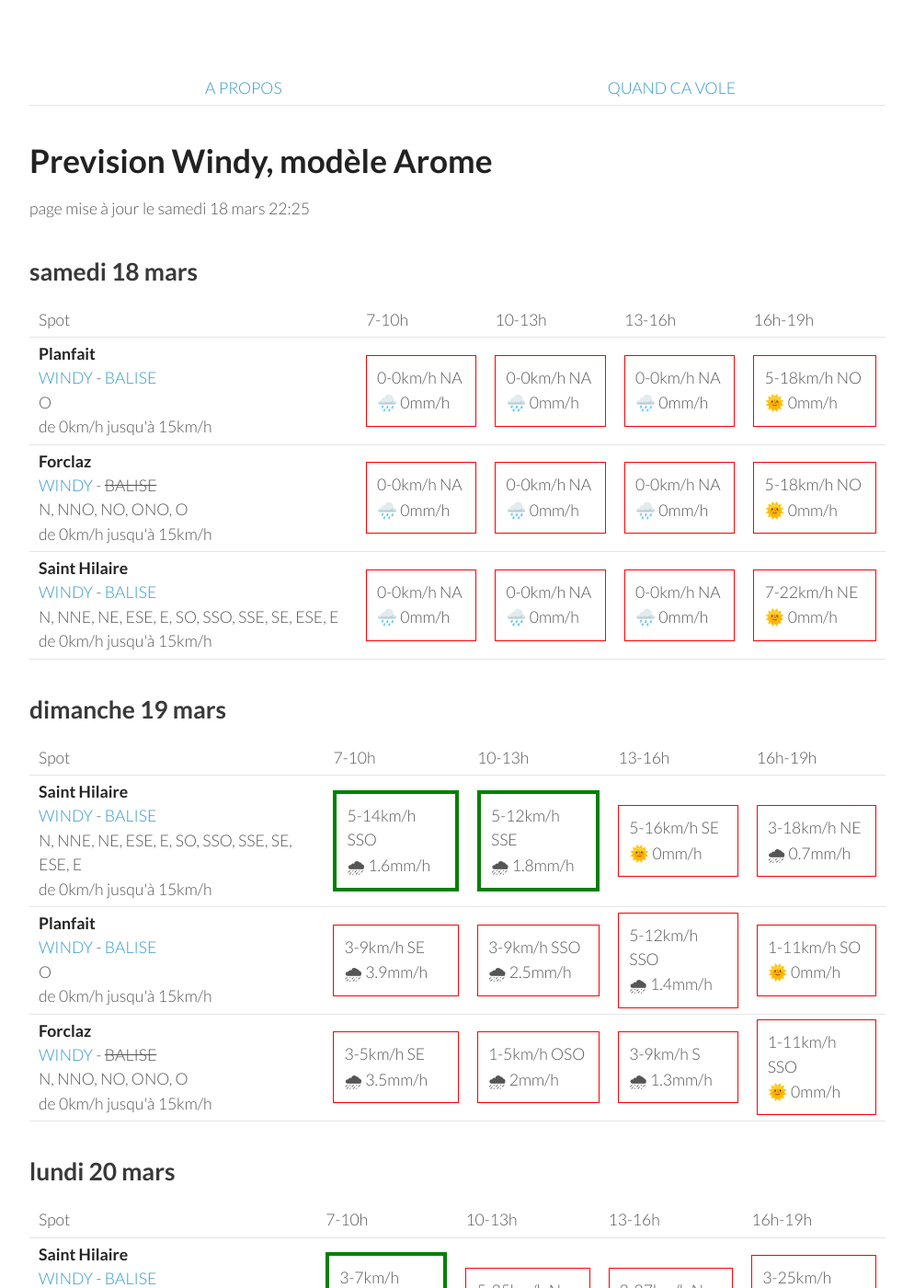
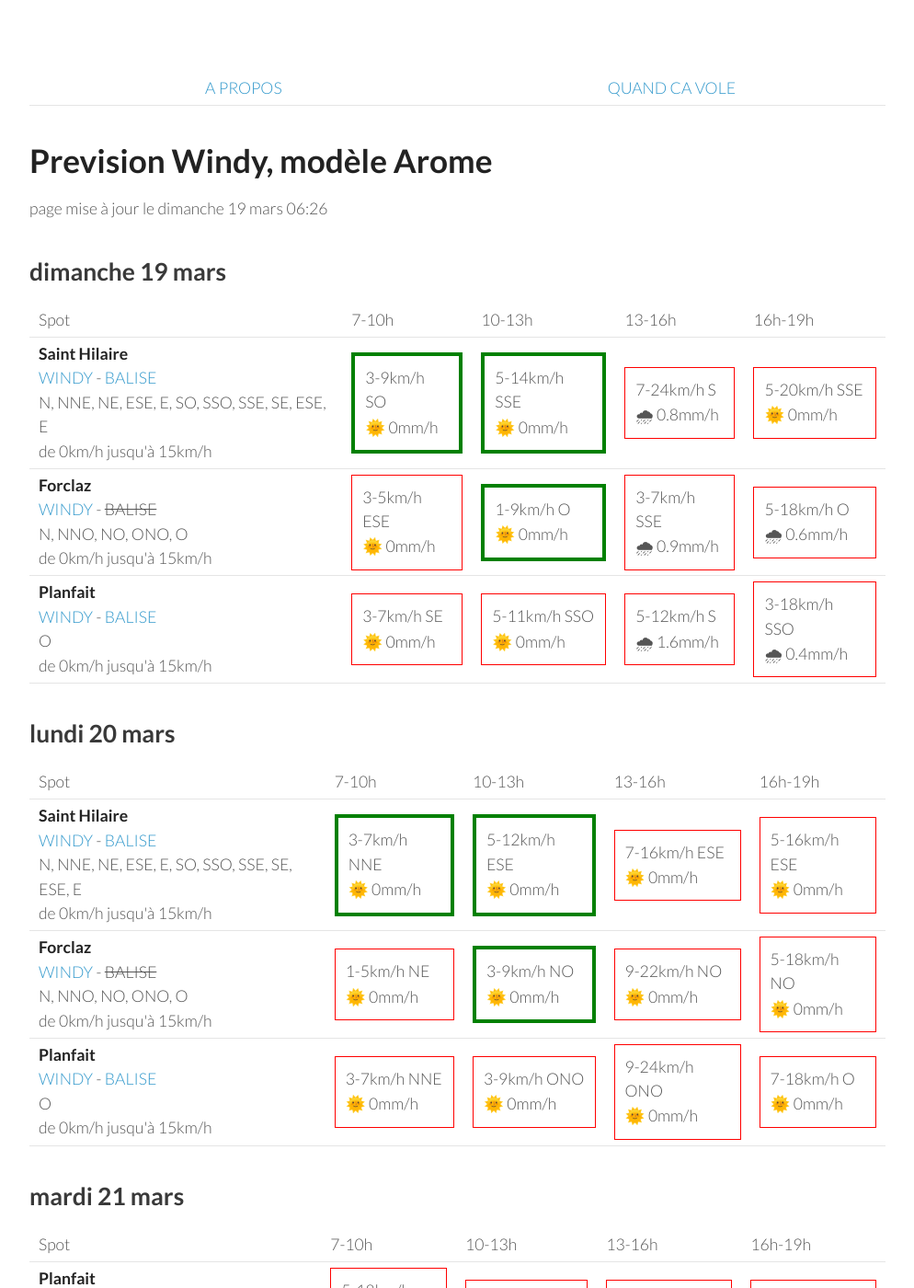
Before and after one commit to parapente-dans-le-nord/parapente-dans-le-nord.github.io, a Jekyll site: the page built from alpes_nord.markdown, in a window 1280 px wide and 1400 px high. Shown: the whole window at 92% size, without its empty margins (26-1020 px from the left). Built offline with Jekyll 4.4.1, drawn with Linux system fonts in a browser that asks for light colours; some of the changed text lies outside the part shown.

Commit message:
update index.markdown

```diff
--- a/alpes_nord.markdown
+++ b/alpes_nord.markdown
@@ -7,51 +7,8 @@ title:  "Tous les spots"
 {: .links}
 
 # Prevision Windy, modèle Arome
-page mise à jour le samedi 18 mars 22:25
+page mise à jour le dimanche 19 mars 06:26
 
-## samedi 18 mars
-
-{::nomarkdown}
-<table>
-  <tbody>
-    <tr>
-      <td>Spot</td>
-      <td>7-10h</td>
-      <td>10-13h</td>
-      <td>13-16h</td>
-      <td>16h-19h</td>
-    </tr>
-<tr>
-        <td><strong>Planfait</strong><br><a href="https://windy.com/45.853/6.223?45.415,6.223,8">WINDY</a> - <span class=""><a href="https://www.openwindmap.org/PP496">BALISE</a> </span><br> <span class="vent-favorable">O</span><br><span class="force-vent">de 0km/h jusqu'à 15km/h</span> </td>
-
-            <td><div class="not-flyable"><p>0-0km/h NA</p><p>🌧️ 0mm/h</p></div></td>
-            <td><div class="not-flyable"><p>0-0km/h NA</p><p>🌧️ 0mm/h</p></div></td>
-            <td><div class="not-flyable"><p>0-0km/h NA</p><p>🌧️ 0mm/h</p></div></td>
-            <td><div class="not-flyable"><p>5-18km/h NO</p><p>🌞 0mm/h</p></div></td>
-
-    </tr>
-<tr>
-        <td><strong>Forclaz</strong><br><a href="https://windy.com/45.814/6.247?45.375,6.246,8,m:eVwaglz">WINDY</a> - <span class="no-balise"> BALISE </span><br> <span class="vent-favorable">N, NNO, NO, ONO, O</span><br><span class="force-vent">de 0km/h jusqu'à 15km/h</span> </td>
-
-            <td><div class="not-flyable"><p>0-0km/h NA</p><p>🌧️ 0mm/h</p></div></td>
-            <td><div class="not-flyable"><p>0-0km/h NA</p><p>🌧️ 0mm/h</p></div></td>
-            <td><div class="not-flyable"><p>0-0km/h NA</p><p>🌧️ 0mm/h</p></div></td>
-            <td><div class="not-flyable"><p>5-18km/h NO</p><p>🌞 0mm/h</p></div></td>
-
-    </tr>
-<tr>
-        <td><strong>Saint Hilaire</strong><br><a href="https://windy.com/45.307/5.888?45.087,5.889,9,m:eUFagkX">WINDY</a> - <span class=""><a href="http://www.balisemeteo.com/balise.php?idBalise=61">BALISE</a> </span><br> <span class="vent-favorable">N, NNE, NE, ESE, E, SO, SSO, SSE, SE, ESE, E</span><br><span class="force-vent">de 0km/h jusqu'à 15km/h</span> </td>
-
-            <td><div class="not-flyable"><p>0-0km/h NA</p><p>🌧️ 0mm/h</p></div></td>
-            <td><div class="not-flyable"><p>0-0km/h NA</p><p>🌧️ 0mm/h</p></div></td>
-            <td><div class="not-flyable"><p>0-0km/h NA</p><p>🌧️ 0mm/h</p></div></td>
-            <td><div class="not-flyable"><p>7-22km/h NE</p><p>🌞 0mm/h</p></div></td>
-
-    </tr>
-
-</tbody>
-</table>
-{:/}
 ## dimanche 19 mars
 
 {::nomarkdown}
@@ -67,30 +24,30 @@ page mise à jour le samedi 18 mars 22:25
 <tr>
         <td><strong>Saint Hilaire</strong><br><a href="https://windy.com/45.307/5.888?45.087,5.889,9,m:eUFagkX">WINDY</a> - <span class=""><a href="http://www.balisemeteo.com/balise.php?idBalise=61">BALISE</a> </span><br> <span class="vent-favorable">N, NNE, NE, ESE, E, SO, SSO, SSE, SE, ESE, E</span><br><span class="force-vent">de 0km/h jusqu'à 15km/h</span> </td>
 
-            <td><div class="flyable"><p>5-14km/h SSO</p><p>🌧 1.6mm/h</p></div></td>
-            <td><div class="flyable"><p>5-12km/h SSE</p><p>🌧 1.8mm/h</p></div></td>
-            <td><div class="not-flyable"><p>5-16km/h SE</p><p>🌞 0mm/h</p></div></td>
-            <td><div class="not-flyable"><p>3-18km/h NE</p><p>🌧 0.7mm/h</p></div></td>
+            <td><div class="flyable"><p>3-9km/h SO</p><p>🌞 0mm/h</p></div></td>
+            <td><div class="flyable"><p>5-14km/h SSE</p><p>🌞 0mm/h</p></div></td>
+            <td><div class="not-flyable"><p>7-24km/h S</p><p>🌧 0.8mm/h</p></div></td>
+            <td><div class="not-flyable"><p>5-20km/h SSE</p><p>🌞 0mm/h</p></div></td>
+
+
+    </tr>
+<tr>
+        <td><strong>Forclaz</strong><br><a href="https://windy.com/45.814/6.247?45.375,6.246,8,m:eVwaglz">WINDY</a> - <span class="no-balise"> BALISE </span><br> <span class="vent-favorable">N, NNO, NO, ONO, O</span><br><span class="force-vent">de 0km/h jusqu'à 15km/h</span> </td>
+
+            <td><div class="not-flyable"><p>3-5km/h ESE</p><p>🌞 0mm/h</p></div></td>
+            <td><div class="flyable"><p>1-9km/h O</p><p>🌞 0mm/h</p></div></td>
+            <td><div class="not-flyable"><p>3-7km/h SSE</p><p>🌧 0.9mm/h</p></div></td>
+            <td><div class="not-flyable"><p>5-18km/h O</p><p>🌧 0.6mm/h</p></div></td>
 
 
     </tr>
 <tr>
         <td><strong>Planfait</strong><br><a href="https://windy.com/45.853/6.223?45.415,6.223,8">WINDY</a> - <span class=""><a href="https://www.openwindmap.org/PP496">BALISE</a> </span><br> <span class="vent-favorable">O</span><br><span class="force-vent">de 0km/h jusqu'à 15km/h</span> </td>
 
-            <td><div class="not-flyable"><p>3-9km/h SE</p><p>🌧 3.9mm/h</p></div></td>
-            <td><div class="not-flyable"><p>3-9km/h SSO</p><p>🌧 2.5mm/h</p></div></td>
-            <td><div class="not-flyable"><p>5-12km/h SSO</p><p>🌧 1.4mm/h</p></div></td>
-            <td><div class="not-flyable"><p>1-11km/h SO</p><p>🌞 0mm/h</p></div></td>
-
-
-    </tr>
-<tr>
-        <td><strong>Forclaz</strong><br><a href="https://windy.com/45.814/6.247?45.375,6.246,8,m:eVwaglz">WINDY</a> - <span class="no-balise"> BALISE </span><br> <span class="vent-favorable">N, NNO, NO, ONO, O</span><br><span class="force-vent">de 0km/h jusqu'à 15km/h</span> </td>
-
-            <td><div class="not-flyable"><p>3-5km/h SE</p><p>🌧 3.5mm/h</p></div></td>
-            <td><div class="not-flyable"><p>1-5km/h OSO</p><p>🌧 2mm/h</p></div></td>
-            <td><div class="not-flyable"><p>3-9km/h S</p><p>🌧 1.3mm/h</p></div></td>
-            <td><div class="not-flyable"><p>1-11km/h SSO</p><p>🌞 0mm/h</p></div></td>
+            <td><div class="not-flyable"><p>3-7km/h SE</p><p>🌞 0mm/h</p></div></td>
+            <td><div class="not-flyable"><p>5-11km/h SSO</p><p>🌞 0mm/h</p></div></td>
+            <td><div class="not-flyable"><p>5-12km/h S</p><p>🌧 1.6mm/h</p></div></td>
+            <td><div class="not-flyable"><p>3-18km/h SSO</p><p>🌧 0.4mm/h</p></div></td>
 
 
     </tr>
@@ -114,29 +71,29 @@ page mise à jour le samedi 18 mars 22:25
         <td><strong>Saint Hilaire</strong><br><a href="https://windy.com/45.307/5.888?45.087,5.889,9,m:eUFagkX">WINDY</a> - <span class=""><a href="http://www.balisemeteo.com/balise.php?idBalise=61">BALISE</a> </span><br> <span class="vent-favorable">N, NNE, NE, ESE, E, SO, SSO, SSE, SE, ESE, E</span><br><span class="force-vent">de 0km/h jusqu'à 15km/h</span> </td>
 
             <td><div class="flyable"><p>3-7km/h NNE</p><p>🌞 0mm/h</p></div></td>
-            <td><div class="not-flyable"><p>5-35km/h N</p><p>🌞 0mm/h</p></div></td>
-            <td><div class="not-flyable"><p>3-27km/h N</p><p>🌞 0mm/h</p></div></td>
-            <td><div class="not-flyable"><p>3-25km/h NNO</p><p>🌞 0mm/h</p></div></td>
+            <td><div class="flyable"><p>5-12km/h ESE</p><p>🌞 0mm/h</p></div></td>
+            <td><div class="not-flyable"><p>7-16km/h ESE</p><p>🌞 0mm/h</p></div></td>
+            <td><div class="not-flyable"><p>5-16km/h ESE</p><p>🌞 0mm/h</p></div></td>
 
 
     </tr>
 <tr>
         <td><strong>Forclaz</strong><br><a href="https://windy.com/45.814/6.247?45.375,6.246,8,m:eVwaglz">WINDY</a> - <span class="no-balise"> BALISE </span><br> <span class="vent-favorable">N, NNO, NO, ONO, O</span><br><span class="force-vent">de 0km/h jusqu'à 15km/h</span> </td>
 
-            <td><div class="flyable"><p>3-9km/h N</p><p>🌞 0mm/h</p></div></td>
-            <td><div class="not-flyable"><p>3-16km/h NO</p><p>🌞 0mm/h</p></div></td>
-            <td><div class="not-flyable"><p>3-22km/h ONO</p><p>🌞 0mm/h</p></div></td>
-            <td><div class="not-flyable"><p>7-27km/h ONO</p><p>🌞 0mm/h</p></div></td>
+            <td><div class="not-flyable"><p>1-5km/h NE</p><p>🌞 0mm/h</p></div></td>
+            <td><div class="flyable"><p>3-9km/h NO</p><p>🌞 0mm/h</p></div></td>
+            <td><div class="not-flyable"><p>9-22km/h NO</p><p>🌞 0mm/h</p></div></td>
+            <td><div class="not-flyable"><p>5-18km/h NO</p><p>🌞 0mm/h</p></div></td>
 
 
     </tr>
 <tr>
         <td><strong>Planfait</strong><br><a href="https://windy.com/45.853/6.223?45.415,6.223,8">WINDY</a> - <span class=""><a href="https://www.openwindmap.org/PP496">BALISE</a> </span><br> <span class="vent-favorable">O</span><br><span class="force-vent">de 0km/h jusqu'à 15km/h</span> </td>
 
-            <td><div class="not-flyable"><p>5-12km/h NNE</p><p>🌞 0mm/h</p></div></td>
-            <td><div class="not-flyable"><p>3-18km/h NNO</p><p>🌞 0mm/h</p></div></td>
-            <td><div class="not-flyable"><p>3-22km/h NO</p><p>🌞 0mm/h</p></div></td>
-            <td><div class="not-flyable"><p>7-27km/h ONO</p><p>🌞 0mm/h</p></div></td>
+            <td><div class="not-flyable"><p>3-7km/h NNE</p><p>🌞 0mm/h</p></div></td>
+            <td><div class="not-flyable"><p>3-9km/h ONO</p><p>🌞 0mm/h</p></div></td>
+            <td><div class="not-flyable"><p>9-24km/h ONO</p><p>🌞 0mm/h</p></div></td>
+            <td><div class="not-flyable"><p>7-18km/h O</p><p>🌞 0mm/h</p></div></td>
 
 
     </tr>
@@ -159,20 +116,20 @@ page mise à jour le samedi 18 mars 22:25
 <tr>
         <td><strong>Planfait</strong><br><a href="https://windy.com/45.853/6.223?45.415,6.223,8">WINDY</a> - <span class=""><a href="https://www.openwindmap.org/PP496">BALISE</a> </span><br> <span class="vent-favorable">O</span><br><span class="force-vent">de 0km/h jusqu'à 15km/h</span> </td>
 
-            <td><div class="not-flyable"><p>5-20km/h ESE</p><p>🌞 0mm/h</p></div></td>
-            <td><div class="not-flyable"><p>3-22km/h SSE</p><p>🌞 0mm/h</p></div></td>
-            <td><div class="not-flyable"><p>5-25km/h O</p><p>🌞 0mm/h</p></div></td>
-            <td><div class="not-flyable"><p>5-27km/h ONO</p><p>🌞 0mm/h</p></div></td>
+            <td><div class="not-flyable"><p>5-18km/h ESE</p><p>🌞 0mm/h</p></div></td>
+            <td><div class="not-flyable"><p>1-20km/h S</p><p>🌞 0mm/h</p></div></td>
+            <td><div class="not-flyable"><p>5-27km/h O</p><p>🌞 0mm/h</p></div></td>
+            <td><div class="not-flyable"><p>7-29km/h O</p><p>🌞 0mm/h</p></div></td>
 
 
     </tr>
 <tr>
         <td><strong>Forclaz</strong><br><a href="https://windy.com/45.814/6.247?45.375,6.246,8,m:eVwaglz">WINDY</a> - <span class="no-balise"> BALISE </span><br> <span class="vent-favorable">N, NNO, NO, ONO, O</span><br><span class="force-vent">de 0km/h jusqu'à 15km/h</span> </td>
 
-            <td><div class="not-flyable"><p>5-22km/h ESE</p><p>🌞 0mm/h</p></div></td>
-            <td><div class="not-flyable"><p>3-22km/h SE</p><p>🌞 0mm/h</p></div></td>
-            <td><div class="not-flyable"><p>5-25km/h ONO</p><p>🌞 0mm/h</p></div></td>
-            <td><div class="not-flyable"><p>5-27km/h NO</p><p>🌞 0mm/h</p></div></td>
+            <td><div class="not-flyable"><p>5-18km/h ESE</p><p>🌞 0mm/h</p></div></td>
+            <td><div class="not-flyable"><p>1-22km/h SE</p><p>🌞 0mm/h</p></div></td>
+            <td><div class="not-flyable"><p>7-29km/h ONO</p><p>🌞 0mm/h</p></div></td>
+            <td><div class="not-flyable"><p>7-31km/h ONO</p><p>🌞 0mm/h</p></div></td>
 
 
     </tr>
@@ -180,9 +137,9 @@ page mise à jour le samedi 18 mars 22:25
         <td><strong>Saint Hilaire</strong><br><a href="https://windy.com/45.307/5.888?45.087,5.889,9,m:eUFagkX">WINDY</a> - <span class=""><a href="http://www.balisemeteo.com/balise.php?idBalise=61">BALISE</a> </span><br> <span class="vent-favorable">N, NNE, NE, ESE, E, SO, SSO, SSE, SE, ESE, E</span><br><span class="force-vent">de 0km/h jusqu'à 15km/h</span> </td>
 
             <td><div class="not-flyable"><p>1-25km/h ESE</p><p>🌞 0mm/h</p></div></td>
-            <td><div class="not-flyable"><p>3-27km/h SO</p><p>🌞 0mm/h</p></div></td>
-            <td><div class="not-flyable"><p>5-35km/h SO</p><p>🌞 0mm/h</p></div></td>
-            <td><div class="not-flyable"><p>5-35km/h O</p><p>🌞 0mm/h</p></div></td>
+            <td><div class="not-flyable"><p>3-27km/h OSO</p><p>🌞 0mm/h</p></div></td>
+            <td><div class="not-flyable"><p>5-33km/h OSO</p><p>🌞 0mm/h</p></div></td>
+            <td><div class="not-flyable"><p>5-33km/h O</p><p>🌞 0mm/h</p></div></td>
 
 
     </tr>
@@ -205,8 +162,8 @@ page mise à jour le samedi 18 mars 22:25
 <tr>
         <td><strong>Planfait</strong><br><a href="https://windy.com/45.853/6.223?45.415,6.223,8">WINDY</a> - <span class=""><a href="https://www.openwindmap.org/PP496">BALISE</a> </span><br> <span class="vent-favorable">O</span><br><span class="force-vent">de 0km/h jusqu'à 15km/h</span> </td>
 
-            <td><div class="not-flyable"><p>5-20km/h E</p><p>🌞 0mm/h</p></div></td>
-            <td><div class="not-flyable"><p>3-24km/h S</p><p>🌞 0mm/h</p></div></td>
+            <td><div class="not-flyable"><p>3-20km/h ESE</p><p>🌞 0mm/h</p></div></td>
+            <td><div class="not-flyable"><p>5-24km/h SE</p><p>🌞 0mm/h</p></div></td>
             <td><div class="not-flyable"><p>5-31km/h OSO</p><p>🌞 0mm/h</p></div></td>
             <td><div class="not-flyable"><p>5-27km/h SSE</p><p>🌞 0mm/h</p></div></td>
 
@@ -215,8 +172,8 @@ page mise à jour le samedi 18 mars 22:25
 <tr>
         <td><strong>Forclaz</strong><br><a href="https://windy.com/45.814/6.247?45.375,6.246,8,m:eVwaglz">WINDY</a> - <span class="no-balise"> BALISE </span><br> <span class="vent-favorable">N, NNO, NO, ONO, O</span><br><span class="force-vent">de 0km/h jusqu'à 15km/h</span> </td>
 
-            <td><div class="not-flyable"><p>5-22km/h E</p><p>🌞 0mm/h</p></div></td>
-            <td><div class="not-flyable"><p>3-24km/h SSE</p><p>🌞 0mm/h</p></div></td>
+            <td><div class="not-flyable"><p>3-22km/h E</p><p>🌞 0mm/h</p></div></td>
+            <td><div class="not-flyable"><p>5-24km/h SE</p><p>🌞 0mm/h</p></div></td>
             <td><div class="not-flyable"><p>5-31km/h O</p><p>🌞 0mm/h</p></div></td>
             <td><div class="not-flyable"><p>5-29km/h SE</p><p>🌞 0mm/h</p></div></td>
 
@@ -225,8 +182,8 @@ page mise à jour le samedi 18 mars 22:25
 <tr>
         <td><strong>Saint Hilaire</strong><br><a href="https://windy.com/45.307/5.888?45.087,5.889,9,m:eUFagkX">WINDY</a> - <span class=""><a href="http://www.balisemeteo.com/balise.php?idBalise=61">BALISE</a> </span><br> <span class="vent-favorable">N, NNE, NE, ESE, E, SO, SSO, SSE, SE, ESE, E</span><br><span class="force-vent">de 0km/h jusqu'à 15km/h</span> </td>
 
-            <td><div class="not-flyable"><p>1-20km/h ESE</p><p>🌞 0mm/h</p></div></td>
-            <td><div class="not-flyable"><p>3-27km/h SO</p><p>🌞 0mm/h</p></div></td>
+            <td><div class="not-flyable"><p>1-16km/h ESE</p><p>🌞 0mm/h</p></div></td>
+            <td><div class="not-flyable"><p>3-27km/h SSO</p><p>🌞 0mm/h</p></div></td>
             <td><div class="not-flyable"><p>5-35km/h SO</p><p>🌞 0mm/h</p></div></td>
             <td><div class="not-flyable"><p>3-33km/h S</p><p>🌞 0mm/h</p></div></td>
 
```
